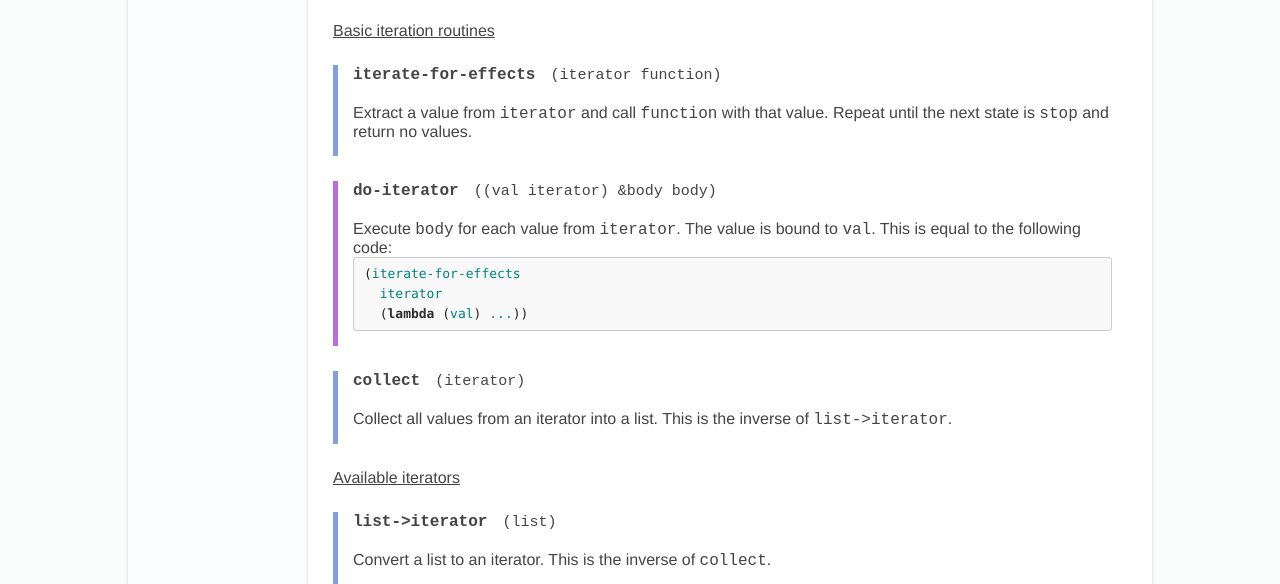
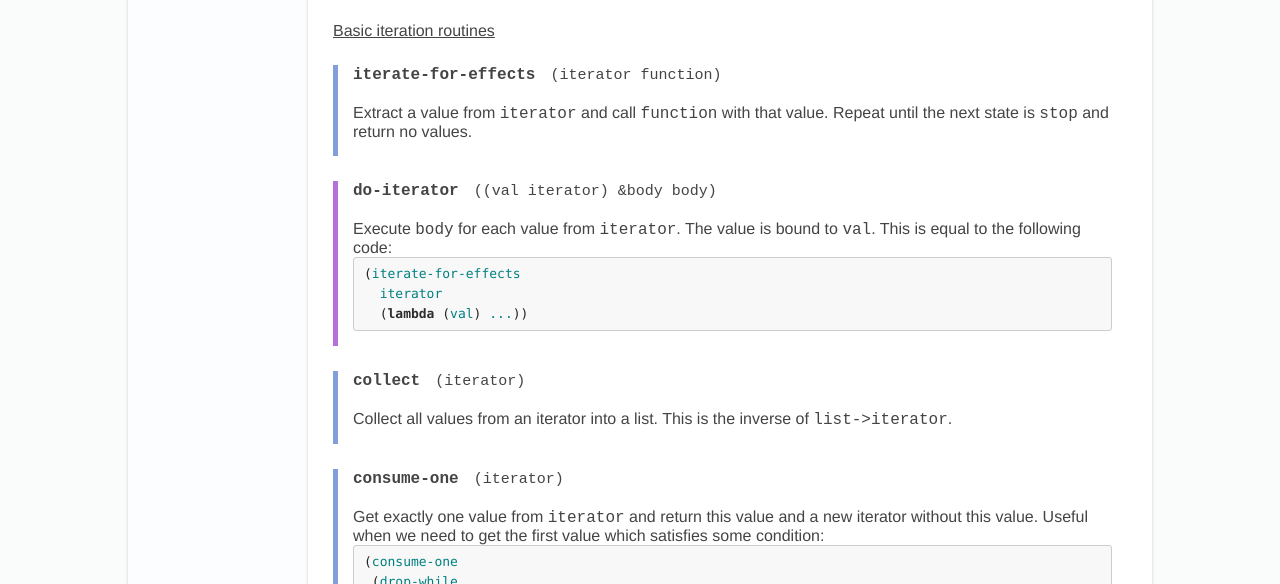
Before and after one commit to shamazmazum/stateless-iterators, a plain HTML site: page api.html in a window 1280 px wide. Shown: the part 216-800 px from the top of the page. Drawn offline with Linux system fonts and the light colour scheme.

Commit message:
deploy: ad0daf367afd3f6a063a645d0a5c5cc54fd97f8a

```diff
--- a/api.html
+++ b/api.html
@@ -59,6 +59,14 @@ bound to <code>val</code>. This is equal to the following code:<pre><code class=
 </code></pre></div></div>
     <div class="codex-doc-node codex-operator codex-function"><code class="codex-name">collect</code><code class="codex-lambda-list">(iterator)</code><div class="codex-docstring">Collect all values from an iterator into a list. This is the
 inverse of <code>list-&gt;iterator</code>.</div></div>
+    <div class="codex-doc-node codex-operator codex-function"><code class="codex-name">consume-one</code><code class="codex-lambda-list">(iterator)</code><div class="codex-docstring">Get exactly one value from <code>iterator</code> and return this value and a
+new iterator without this value. Useful when we need to get the first
+value which satisfies some condition:<pre><code class="lisp">(consume-one
+ (drop-while
+  #'oddp
+  (list-&gt;iterator '(1 3 5 7 2 3 5))))
+;; =&gt; 2, (ITERATOR #&lt;FUNCTION STATELESS-ITERATORS::LIST-&gt;ITERATOR/NEXT&gt; (3 5))
+</code></pre></div></div>
   </p><p>  <u>Available iterators</u>
 
     <div class="codex-doc-node codex-operator codex-function"><code class="codex-name">list-&gt;iterator</code><code class="codex-lambda-list">(list)</code><div class="codex-docstring">Convert a list to an iterator. This is the inverse of <code>collect</code>.</div></div>
```
